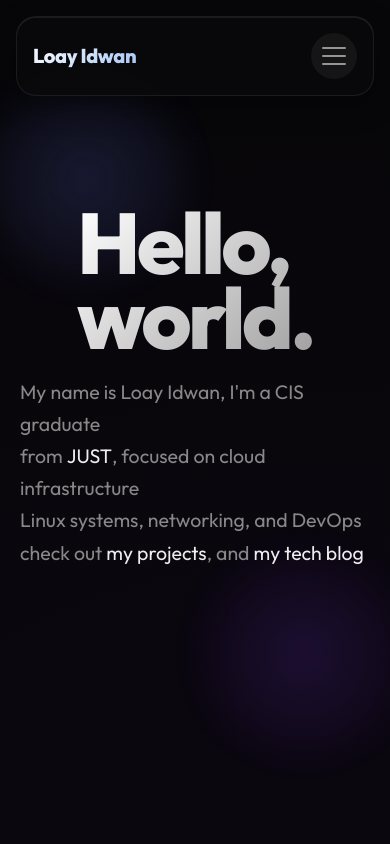
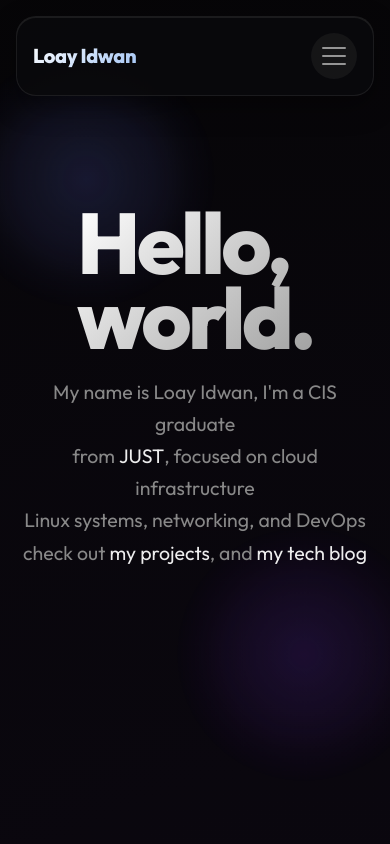
Before and after one commit to lidwan/portfolio, a React (Vite) app: page / in a window 390 px wide. Shown: the top 844 px of the page. Built offline with nearby package versions, Linux system fonts and the light colour scheme.

Commit message:
fix text not centered in mobile view

```diff
--- a/src/components/Greeting/greeting.css
+++ b/src/components/Greeting/greeting.css
@@ -149,6 +149,10 @@
         padding-inline: 1.25rem;
     }
 
+    .greetingSubtitle {
+        text-align: center;
+    }
+
     .greetingContainer h1 {
         font-size: clamp(4.75rem, 22vw, 5.75rem);
     }
```
